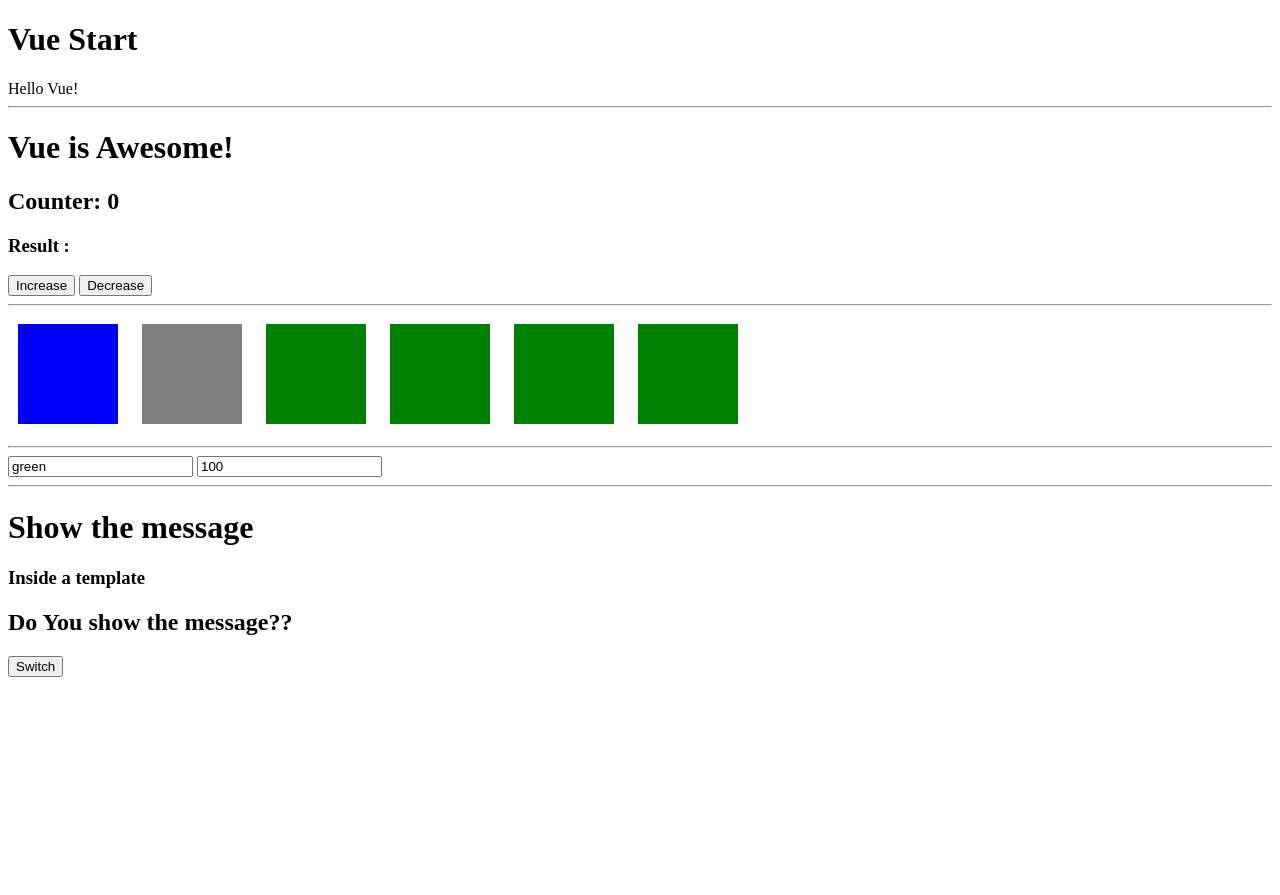
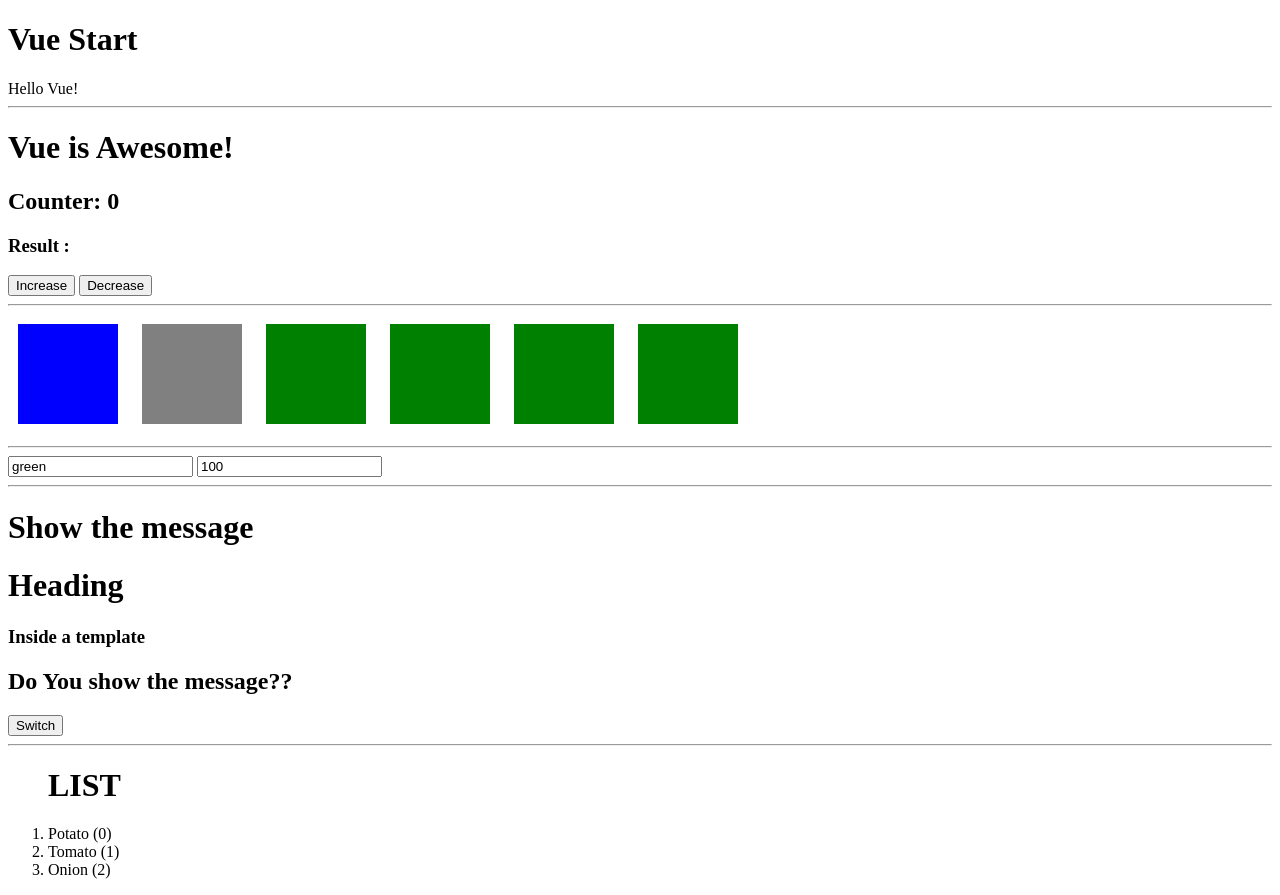
Before and after one commit to SOURAV-ROY/vue-test, a plain HTML site: page index.html in a window 1280 px wide. Before the commit the page ends 800 px from the top, so only its background shows below. Drawn offline with Linux system fonts and the light colour scheme.

Commit message:
Vue list using for loop *

```diff
--- a/app.js
+++ b/app.js
@@ -54,3 +54,10 @@ new Vue({
         show: true
     }
 })
+
+new Vue({
+    el:'#list',
+    data:{
+        ingredients: ['Potato','Tomato','Onion']
+    }
+})
--- a/index.html
+++ b/index.html
@@ -40,11 +40,20 @@
     <h1 v-if='show'>Show the message</h1>
     <h1 v-else='show'>Now You see me</h1>
     <template v-if="show">
+        <h1>Heading</h1>
     <h3>Inside a template</h3>
     </template>
-    <h2>Do You show the message??</h2>
+    <h2 v-show="show">Do You show the message??</h2>
+    <!-- <h2 v-show="show">Do You show the message??</h2> -->
     <button @click="show = !show">Switch</button>
-</>
+</div>
+<hr>
+<div id="list">
+<ol>
+    <h1>LIST</h1>
+    <li v-for="(ingredient, i) in ingredients">{{ingredient}} ({{i}})</li>
+</ol>
+</div>
 
 <script type="text/javascript" src="js/vue.js"></script>
 <script type="text/javascript" src="app.js"></script>
```
